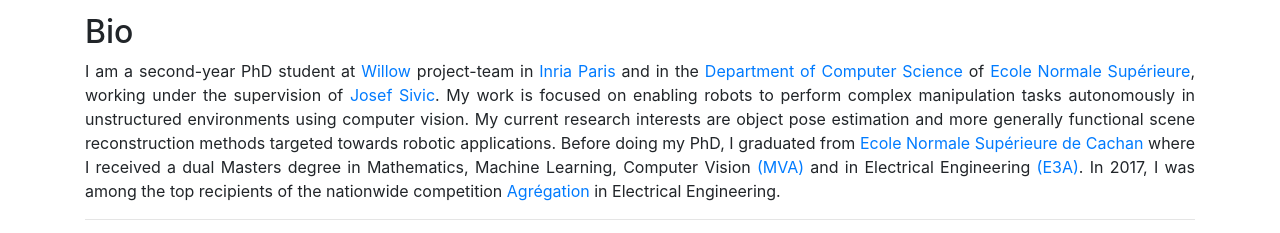
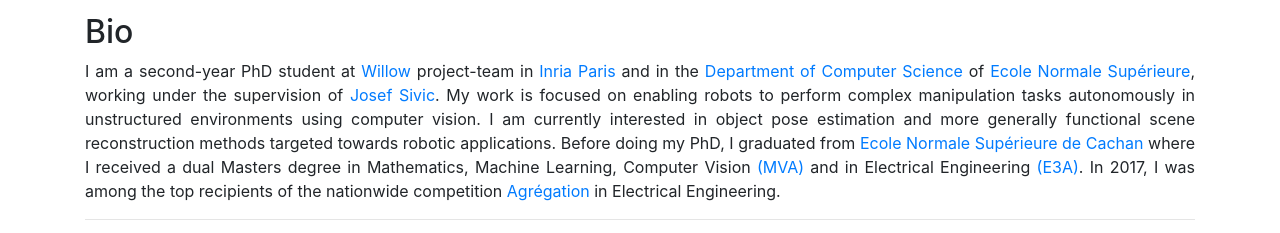
Before and after one commit to ylabbe/ylabbe.github.io, a plain HTML site: page index.html in a window 1280 px wide. Shown: the part 302-535 px from the top of the page. Drawn offline with Linux system fonts and the light colour scheme.

Commit message:
update bio

```diff
--- a/index.html
+++ b/index.html
@@ -107,7 +107,7 @@
 
 		<h2>Bio</h2>
 		<p align="justify"> I am a second-year PhD student at <a href="https://www.di.ens.fr/willow">Willow</a> project-team in <a href="https://www.inria.fr/">Inria Paris</a> and in the <a href="https://www.di.ens.fr/">Department of Computer Science</a> of <a href="http://www.ens.fr/">Ecole Normale Supérieure</a>, working under the supervision of <a href="http://www.di.ens.fr/~josef">Josef Sivic</a>.
-		    My work is focused on enabling robots to perform complex manipulation tasks autonomously in unstructured environments using computer vision. My current research interests are object pose estimation and more generally functional scene reconstruction methods targeted towards robotic applications.
+		    My work is focused on enabling robots to perform complex manipulation tasks autonomously in unstructured environments using computer vision. I am currently interested in object pose estimation and more generally functional scene reconstruction methods targeted towards robotic applications.
 
         Before doing my PhD, I graduated from <a href="https://ens-paris-saclay.fr/en"> Ecole Normale Supérieure de Cachan <a> where I received a dual Masters degree in Mathematics, Machine Learning, Computer Vision <a href="http://math.ens-paris-saclay.fr/version-francaise/formations/master-mva/"> (MVA)</a> and in Electrical Engineering <a href="https://www.universite-paris-saclay.fr/formation/master/electronique-energie-electrique-automatique"> (E3A)</a>. In 2017, I was among the top recipients of the nationwide competition <a href="https://en.wikipedia.org/wiki/Agr%C3%A9gation"> Agrégation </a> in Electrical Engineering.
 		</p>
@@ -146,7 +146,4 @@
 		</div>
 
 
-
-
-
 </div><div id="b83edd14-d692-4775-a488-9bb3d146dc6d" style="position: fixed; z-index: 2147483647; top: 0px; right: 0px; width: auto; height: auto; margin: 0px; padding: 0px; border: none; outline: none; box-shadow: none; background-color: inherit; font-size: 14px; line-height: 1; text-decoration: none; vertical-align: baseline; user-select: none; pointer-events: none; border-radius: 0px;"></div></body><auto-scroll></auto-scroll></html>
```
